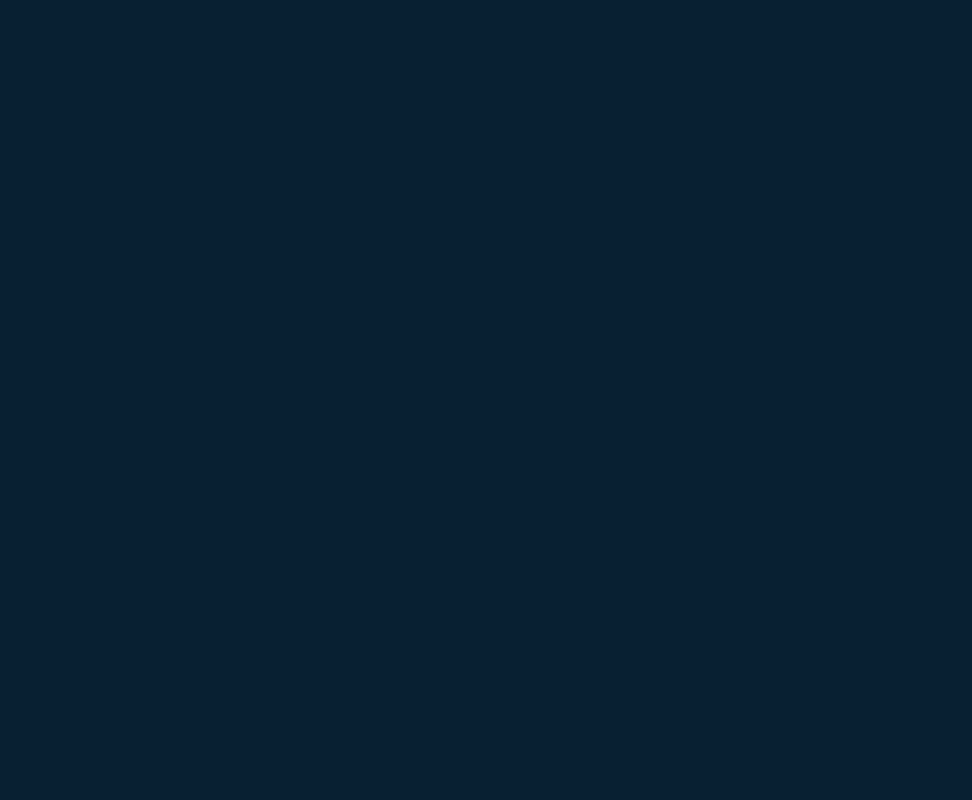
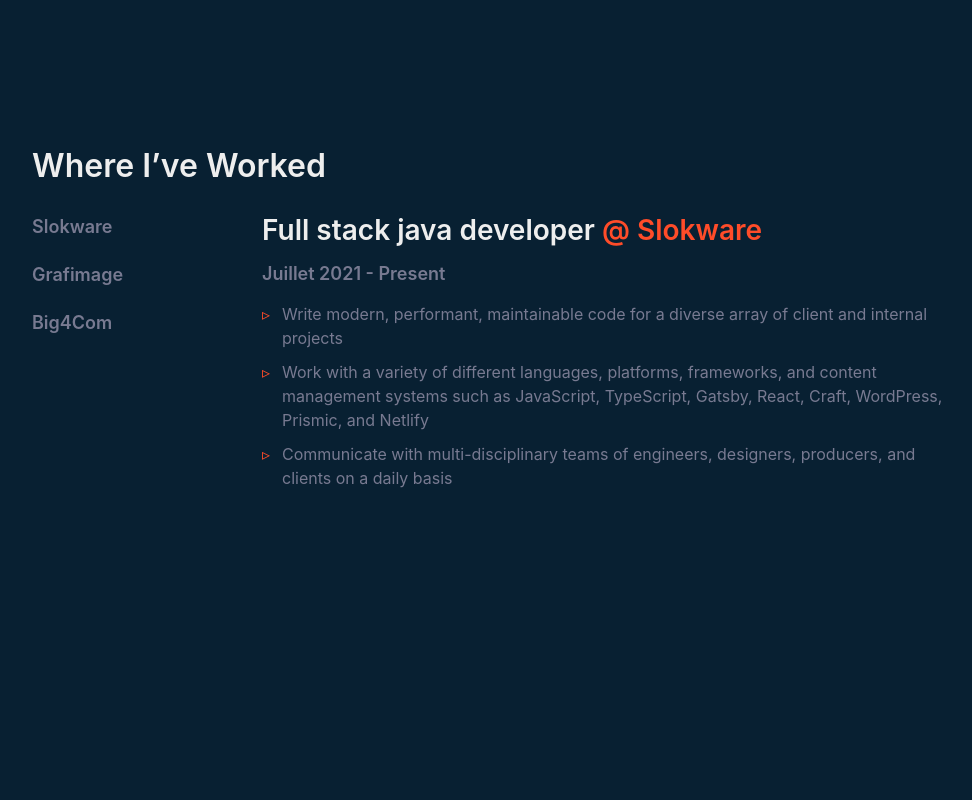
Before and after one commit to AmjadBabacheikh/portfolio, a React (Create React App) app: page / in a window 1280 px wide. Shown: the part 1420-2220 px from the top of the page, without its empty margins (53-1025 px from the left). Before the commit the page ends 1359 px from the top, so only its background shows below. Built offline with nearby package versions, Linux system fonts and the light colour scheme.

Commit message:
feat: added experience section

```diff
--- a/src/App.js
+++ b/src/App.js
@@ -4,6 +4,7 @@
 import Header from "./components/Header";
 import Footer from "./components/Footer";
 import About from "./screens/About";
+import Experience from "./screens/Experience";
 
 const App = () => {
   return (
@@ -13,6 +14,7 @@
         <Container className="py-3">
           <Route path="/" component={HomeScreen} exact />
           <Route path="/about" component={About} exact />
+          <Route path="/experience" component={Experience} exact />
         </Container>
       </main>
       <Footer />
--- a/src/screens/About.css
+++ b/src/screens/About.css
@@ -1,3 +1,7 @@
+.about_me_section {
+  min-height: 85vh;
+  margin: 60px 0px;
+}
 .about_me_paragraphe {
   color: #787a91;
   line-height: 1.9;
--- a/src/screens/About.js
+++ b/src/screens/About.js
@@ -5,7 +5,7 @@
 
 const About = () => {
   return (
-    <>
+    <div className="about_me_section">
       <h2 className="about_me_title py-3">About Me</h2>
       <Row>
         <Col md={6}>
@@ -46,7 +46,7 @@
           <Image className="about_me_image" src={pic} rounded />
         </Col>
       </Row>
-    </>
+    </div>
   );
 };
 
--- /dev/null
+++ b/src/screens/Experience.css
@@ -0,0 +1,49 @@
+.experience_section {
+  min-height: 85vh;
+  margin: 60px 0px;
+}
+
+.experience_section_title {
+  color: #eeeeee;
+}
+
+.company_name li {
+  list-style: none;
+  margin: 0px 20px 0px 0px;
+  font-size: 16px;
+}
+
+.company_name h3 {
+  color: #787a91;
+  padding: 10px 0px;
+  font-size: 18px;
+  cursor: pointer;
+}
+.detail h3 {
+  color: #eeeeee;
+}
+.detail span {
+  color: #ff4c29;
+}
+.detail h4 {
+  color: #787a91;
+  padding: 10px 0px;
+  font-size: 18px;
+}
+
+.detail li {
+  position: relative;
+  margin-bottom: 10px;
+  padding-left: 20px;
+  font-family: var(--font-mono);
+  font-size: var(--fz-xs);
+  list-style: none;
+  color: #787a91;
+}
+.detail li::before {
+  content: "▹";
+  position: absolute;
+  left: 0px;
+  color: #ff4c29;
+  font-size: var(--fz-sm);
+}
--- /dev/null
+++ b/src/screens/Experience.js
@@ -0,0 +1,82 @@
+import React, { useState, useEffect } from "react";
+import { Row, Col } from "react-bootstrap";
+import "./Experience.css";
+const works = [
+  {
+    id: 1,
+    company: "Slokware",
+    tasks: [
+      "Write modern, performant, maintainable code for a diverse array of client and internal projects",
+      "Work with a variety of different languages, platforms, frameworks, and content management systems such as JavaScript, TypeScript, Gatsby, React, Craft, WordPress, Prismic, and Netlify",
+      "Communicate with multi-disciplinary teams of engineers, designers, producers, and clients on a daily basis",
+    ],
+    start: "Juillet 2021",
+    end: "Present",
+  },
+  {
+    id: 2,
+    company: "Grafimage",
+    tasks: [
+      "Write modern, performant, maintainable code for a diverse array of client and internal projects",
+      "Work with a variety of different languages, platforms, frameworks, and content management systems such as JavaScript, TypeScript, Gatsby, React, Craft, WordPress, Prismic, and Netlify",
+      "Communicate with multi-disciplinary teams of engineers, designers, producers, and clients on a daily basis",
+    ],
+    start: "Mars 2021",
+    end: "Juin 2021",
+  },
+  {
+    id: 3,
+    company: "Big4Com",
+    tasks: [
+      "Write modern, performant, maintainable code for a diverse array of client and internal projects",
+      "Work with a variety of different languages, platforms, frameworks, and content management systems such as JavaScript, TypeScript, Gatsby, React, Craft, WordPress, Prismic, and Netlify",
+      "Communicate with multi-disciplinary teams of engineers, designers, producers, and clients on a daily basis",
+    ],
+    start: "Juillet 2021",
+    end: "Aout 2021",
+  },
+];
+const Experience = () => {
+  const [workObject, setWorkObject] = useState({});
+  const filterWork = (id) => {
+    let result = works.find((work) => work.id === id);
+    return result;
+  };
+  useEffect(() => {
+    setWorkObject(filterWork(1));
+  }, [setWorkObject]);
+  return (
+    <div className="experience_section">
+      <h2 className="experience_section_title py-3">Where I’ve Worked</h2>
+      <Row>
+        <Col md={2} className="company_name">
+          {works.map((work) => (
+            <li
+              key={work.id}
+              onClick={() => setWorkObject(filterWork(work.id))}
+            >
+              <h3>{work.company}</h3>
+            </li>
+          ))}
+        </Col>
+        <Col md={8} className="detail">
+          <ul>
+            <div className="my-2">
+              <h3>
+                Full stack java developer <span>@ {workObject.company}</span>
+              </h3>
+              <h4>
+                {workObject.start} - {workObject.end}
+              </h4>
+              {workObject?.tasks?.map((task, index) => (
+                <li key={index}>{task}</li>
+              ))}
+            </div>
+          </ul>
+        </Col>
+      </Row>
+    </div>
+  );
+};
+/*onClick={setWorkObject(filterWork(work.id))}*/
+export default Experience;
--- a/src/screens/HomeScreen.js
+++ b/src/screens/HomeScreen.js
@@ -1,6 +1,7 @@
 import React from "react";
 import { Row, Col, Button } from "react-bootstrap";
 import About from "./About";
+import Experience from "./Experience";
 import "./HomeScreen.css";
 
 const HomeScreen = () => {
@@ -20,6 +21,7 @@
         </Col>
       </Row>
       <About />
+      <Experience />
     </>
   );
 };
```
